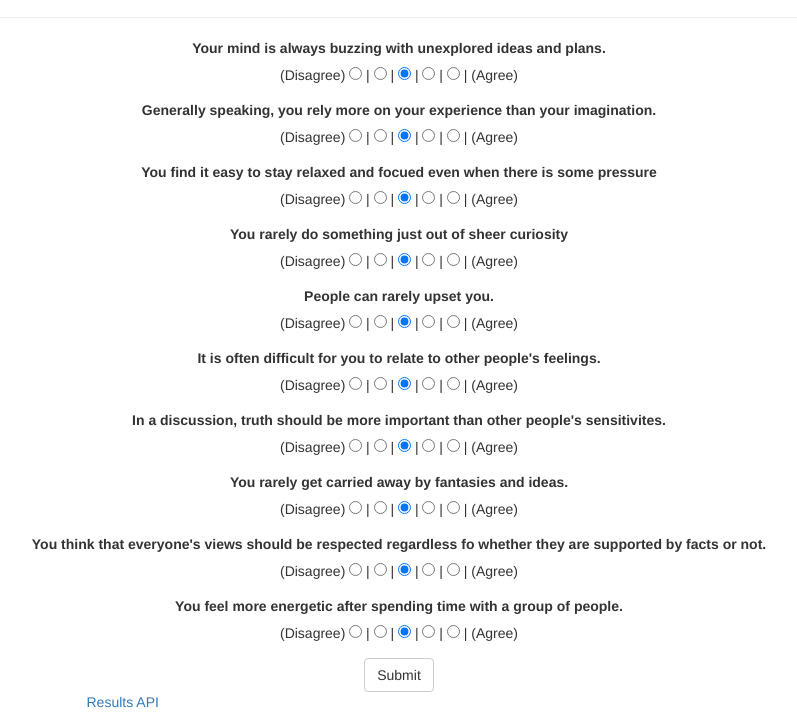
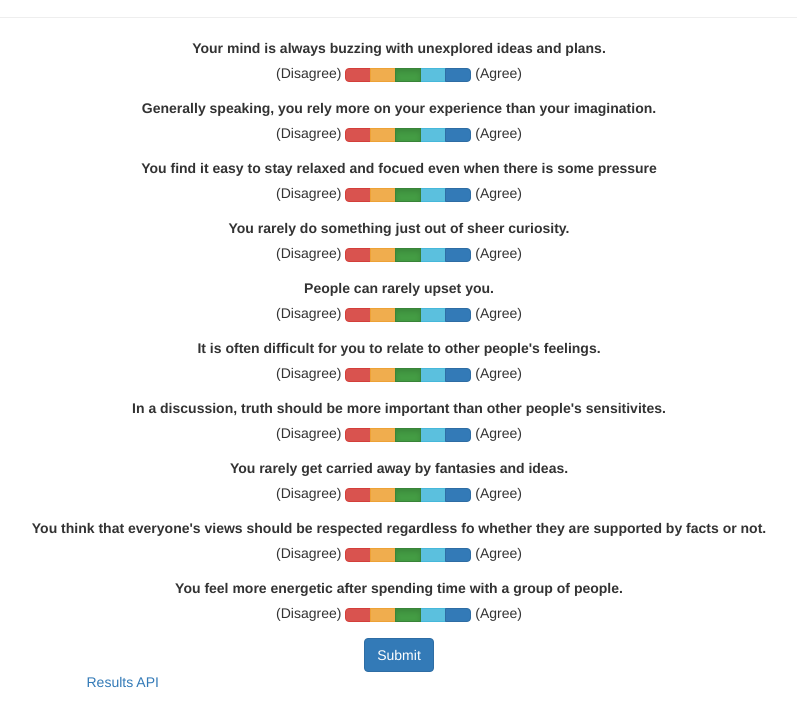
Before and after one commit to jwong1219/my-codable-romance, a website: page public/quiz.html in a window 1280 px wide. Shown: the part 399-1111 px from the top of the page, without its empty margins (241-1038 px from the left). Drawn offline with nearby package versions, Linux system fonts and the light colour scheme.

Commit message:
changed the radio buttons and some other glyphicons. the radio buttons look better, but I cant figure out how to get these ones to work properly, so Im going to have to revert some changes

```diff
--- a/public/quiz.html
+++ b/public/quiz.html
@@ -7,7 +7,7 @@
   <script src="https://maxcdn.bootstrapcdn.com/bootstrap/3.3.7/js/bootstrap.min.js" integrity="sha384-Tc5IQib027qvyjSMfHjOMaLkfuWVxZxUPnCJA7l2mCWNIpG9mGCD8wGNIcPD7Txa" crossorigin="anonymous"></script>
 
   <style type="text/css">
-    .glyphicon-random {
+    .glyphicon-console {
       top: 9px;
     }
   </style>
@@ -17,7 +17,7 @@
     <div class="col-xs-12">
       <div class="container">
         <div class="jumbotron text-center">
-          <h1><span class='glyphicon glyphicon-random'></span><span>  My Codable Romance</span></h1>
+          <h1><span class='glyphicon glyphicon-console'></span><span>  My Codable Romance</span></h1>
         </div>
       </div>
     </div>
@@ -39,104 +39,224 @@
         <div class="form-group" id="set1">
           <label for="1">Your mind is always buzzing with unexplored ideas and plans.</label><br>
           (Disagree)
-          <input type="radio" name="1" value="1">  |
-          <input type="radio" name="1" value="2">  |
-          <input type="radio" name="1" value="3" checked>  |
-          <input type="radio" name="1" value="4">  |
-          <input type="radio" name="1" value="5">  |
-            (Agree)
+          <div class="btn-group" data-toggle="buttons">
+            <label class="btn btn-danger">
+              <input type="radio" name="1" value="1">
+            </label>
+            <label class="btn btn-warning">
+              <input type="radio" name="1" value="2">
+            </label>
+            <label class="btn btn-success active">
+              <input type="radio" name="1" value="3" checked>
+            </label>
+            <label class="btn btn-info">
+              <input type="radio" name="1" value="4">
+            </label>
+            <label class="btn btn-primary">
+              <input type="radio" name="1" value="5">
+            </label>
+          </div>
+          (Agree)
         </div>
         <div class="form-group" id="set2">
           <label for="2">Generally speaking, you rely more on your experience than your imagination.</label><br>
           (Disagree)
-          <input type="radio" name="2" value="1">  |
-          <input type="radio" name="2" value="2">  |
-          <input type="radio" name="2" value="3" checked>  |
-          <input type="radio" name="2" value="4">  |
-          <input type="radio" name="2" value="5">  |
+          <div class="btn-group" data-toggle="buttons">
+            <label class="btn btn-danger">
+              <input type="radio" name="2" value="1">
+            </label>
+            <label class="btn btn-warning">
+              <input type="radio" name="2" value="2">
+            </label>
+            <label class="btn btn-success active">
+              <input type="radio" name="2" value="3" checked>
+            </label>
+            <label class="btn btn-info">
+              <input type="radio" name="2" value="4">
+            </label>
+            <label class="btn btn-primary">
+              <input type="radio" name="2" value="5">
+            </label>
+          </div>
             (Agree)
         </div>
         <div class="form-group" id="set3">
           <label for="3">You find it easy to stay relaxed and focued even when there is some pressure</label><br>
           (Disagree)
-          <input type="radio" name="3" value="1">  |
-          <input type="radio" name="3" value="2">  |
-          <input type="radio" name="3" value="3" checked>  |
-          <input type="radio" name="3" value="4">  |
-          <input type="radio" name="3" value="5">  |
+          <div class="btn-group" data-toggle="buttons">
+            <label class="btn btn-danger">
+              <input type="radio" name="3" value="1">
+            </label>
+            <label class="btn btn-warning">
+              <input type="radio" name="3" value="2">
+            </label>
+            <label class="btn btn-success active">
+              <input type="radio" name="3" value="3" checked>
+            </label>
+            <label class="btn btn-info">
+              <input type="radio" name="3" value="4">
+            </label>
+            <label class="btn btn-primary">
+              <input type="radio" name="3" value="5">
+            </label>
+          </div>
             (Agree)
         </div>
         <div class="form-group" id="set4">
-          <label for="4">You rarely do something just out of sheer curiosity</label><br>
+          <label for="4">You rarely do something just out of sheer curiosity.</label><br>
           (Disagree)
-          <input type="radio" name="4" value="1">  |
-          <input type="radio" name="4" value="2">  |
-          <input type="radio" name="4" value="3" checked>  |
-          <input type="radio" name="4" value="4">  |
-          <input type="radio" name="4" value="5">  |
+          <div class="btn-group" data-toggle="buttons">
+            <label class="btn btn-danger">
+              <input type="radio" name="4" value="1">
+            </label>
+            <label class="btn btn-warning">
+              <input type="radio" name="4" value="2">
+            </label>
+            <label class="btn btn-success active">
+              <input type="radio" name="4" value="3" checked>
+            </label>
+            <label class="btn btn-info">
+              <input type="radio" name="4" value="4">
+            </label>
+            <label class="btn btn-primary">
+              <input type="radio" name="4" value="5">
+            </label>
+          </div>
             (Agree)
         </div>
         <div class="form-group" id="set5">
           <label for="5">People can rarely upset you.</label><br>
           (Disagree)
-          <input type="radio" name="5" value="1">  |
-          <input type="radio" name="5" value="2">  |
-          <input type="radio" name="5" value="3" checked>  |
-          <input type="radio" name="5" value="4">  |
-          <input type="radio" name="5" value="5">  |
+          <div class="btn-group" data-toggle="buttons">
+            <label class="btn btn-danger">
+              <input type="radio" name="5" value="1">
+            </label>
+            <label class="btn btn-warning">
+              <input type="radio" name="5" value="2">
+            </label>
+            <label class="btn btn-success active">
+              <input type="radio" name="5" value="3" checked>
+            </label>
+            <label class="btn btn-info">
+              <input type="radio" name="5" value="4">
+            </label>
+            <label class="btn btn-primary">
+              <input type="radio" name="5" value="5">
+            </label>
+          </div>
             (Agree)
         </div>
         <div class="form-group" id="set6">
           <label for="6">It is often difficult for you to relate to other people's feelings.</label><br>
           (Disagree)
-          <input type="radio" name="6" value="1">  |
-          <input type="radio" name="6" value="2">  |
-          <input type="radio" name="6" value="3" checked>  |
-          <input type="radio" name="6" value="4">  |
-          <input type="radio" name="6" value="5">  |
+          <div class="btn-group" data-toggle="buttons">
+            <label class="btn btn-danger">
+              <input type="radio" name="6" value="1">
+            </label>
+            <label class="btn btn-warning">
+              <input type="radio" name="6" value="2">
+            </label>
+            <label class="btn btn-success active">
+              <input type="radio" name="6" value="3" checked>
+            </label>
+            <label class="btn btn-info">
+              <input type="radio" name="6" value="4">
+            </label>
+            <label class="btn btn-primary">
+              <input type="radio" name="6" value="5">
+            </label>
+          </div>
             (Agree)
         </div>
         <div class="form-group" id="set7">
           <label for="7">In a discussion, truth should be more important than other people's sensitivites.</label><br>
           (Disagree)
-          <input type="radio" name="7" value="1">  |
-          <input type="radio" name="7" value="2">  |
-          <input type="radio" name="7" value="3" checked>  |
-          <input type="radio" name="7" value="4">  |
-          <input type="radio" name="7" value="5">  |
+          <div class="btn-group" data-toggle="buttons">
+            <label class="btn btn-danger">
+              <input type="radio" name="7" value="1">
+            </label>
+            <label class="btn btn-warning">
+              <input type="radio" name="7" value="2">
+            </label>
+            <label class="btn btn-success active">
+              <input type="radio" name="7" value="3" checked>
+            </label>
+            <label class="btn btn-info">
+              <input type="radio" name="7" value="4">
+            </label>
+            <label class="btn btn-primary">
+              <input type="radio" name="7" value="5">
+            </label>
+          </div>
             (Agree)
         </div>
         <div class="form-group" id="set8">
           <label for="8">You rarely get carried away by fantasies and ideas.</label><br>
           (Disagree)
-          <input type="radio" name="8" value="1">  |
-          <input type="radio" name="8" value="2">  |
-          <input type="radio" name="8" value="3" checked>  |
-          <input type="radio" name="8" value="4">  |
-          <input type="radio" name="8" value="5">  |
+          <div class="btn-group" data-toggle="buttons">
+            <label class="btn btn-danger">
+              <input type="radio" name="8" value="1">
+            </label>
+            <label class="btn btn-warning">
+              <input type="radio" name="8" value="2">
+            </label>
+            <label class="btn btn-success active">
+              <input type="radio" name="8" value="3" checked>
+            </label>
+            <label class="btn btn-info">
+              <input type="radio" name="8" value="4">
+            </label>
+            <label class="btn btn-primary">
+              <input type="radio" name="8" value="5">
+            </label>
+          </div>
             (Agree)
         </div>
         <div class="form-group" id="set9">
           <label for="9">You think that everyone's views should be respected regardless fo whether they are supported by facts or not.</label><br>
           (Disagree)
-          <input type="radio" name="9" value="1">  |
-          <input type="radio" name="9" value="2">  |
-          <input type="radio" name="9" value="3" checked>  |
-          <input type="radio" name="9" value="4">  |
-          <input type="radio" name="9" value="5">  |
+          <div class="btn-group" data-toggle="buttons">
+            <label class="btn btn-danger">
+              <input type="radio" name="9" value="1">
+            </label>
+            <label class="btn btn-warning">
+              <input type="radio" name="9" value="2">
+            </label>
+            <label class="btn btn-success active">
+              <input type="radio" name="9" value="3" checked>
+            </label>
+            <label class="btn btn-info">
+              <input type="radio" name="9" value="4">
+            </label>
+            <label class="btn btn-primary">
+              <input type="radio" name="9" value="5">
+            </label>
+          </div>
             (Agree)
         </div>
         <div class="form-group" id="set10">
           <label for="10">You feel more energetic after spending time with a group of people.</label><br>
           (Disagree)
-          <input type="radio" name="10" value="1">  |
-          <input type="radio" name="10" value="2">  |
-          <input type="radio" name="10" value="3" checked>  |
-          <input type="radio" name="10" value="4">  |
-          <input type="radio" name="10" value="5">  |
+          <div class="btn-group" data-toggle="buttons">
+            <label class="btn btn-danger">
+              <input type="radio" name="10" value="1">
+            </label>
+            <label class="btn btn-warning">
+              <input type="radio" name="10" value="2">
+            </label>
+            <label class="btn btn-success active">
+              <input type="radio" name="10" value="3" checked>
+            </label>
+            <label class="btn btn-info">
+              <input type="radio" name="10" value="4">
+            </label>
+            <label class="btn btn-primary">
+              <input type="radio" name="10" value="5">
+            </label>
+          </div>
             (Agree)
         </div>
-        <button type="submit" id="submit" class="btn btn-default">Submit</button>
+        <button type="submit" id="submit" class="btn btn-primary">Submit</button>
       </form>
 
     </div>
@@ -161,7 +281,7 @@
         <div class="modal-footer" id="modal-footer">
           <span class="text-center" id="sent"></span>
           <button type="button" class="btn btn-default" data-dismiss="modal">Close</button>
-          <button type="button" id="contact" class="btn btn-primary">Contact</button>
+          <button type="button" id="contact" class="btn btn-primary"><span class="glyphicon glyphicon-comment"></span>  Contact</button>
         </div>
       </div><!-- /.modal-content -->
     </div><!-- /.modal-dialog -->
@@ -200,7 +320,7 @@
       });
     }
     else {
-      $("#message").text("You must enter your name and email");
+      $("#message").text("You must enter your name and upload a photo!");
       $("#message").removeClass("invisible");
     }
   });
@@ -208,6 +328,7 @@
   $("#contact").on("click", function() {
     $("#sent").append("Notification Sent!");
   })
+
 </script>
 </body>
 </html>
```
Also changed, not shown: public/index.html (+13 -3 lines).
